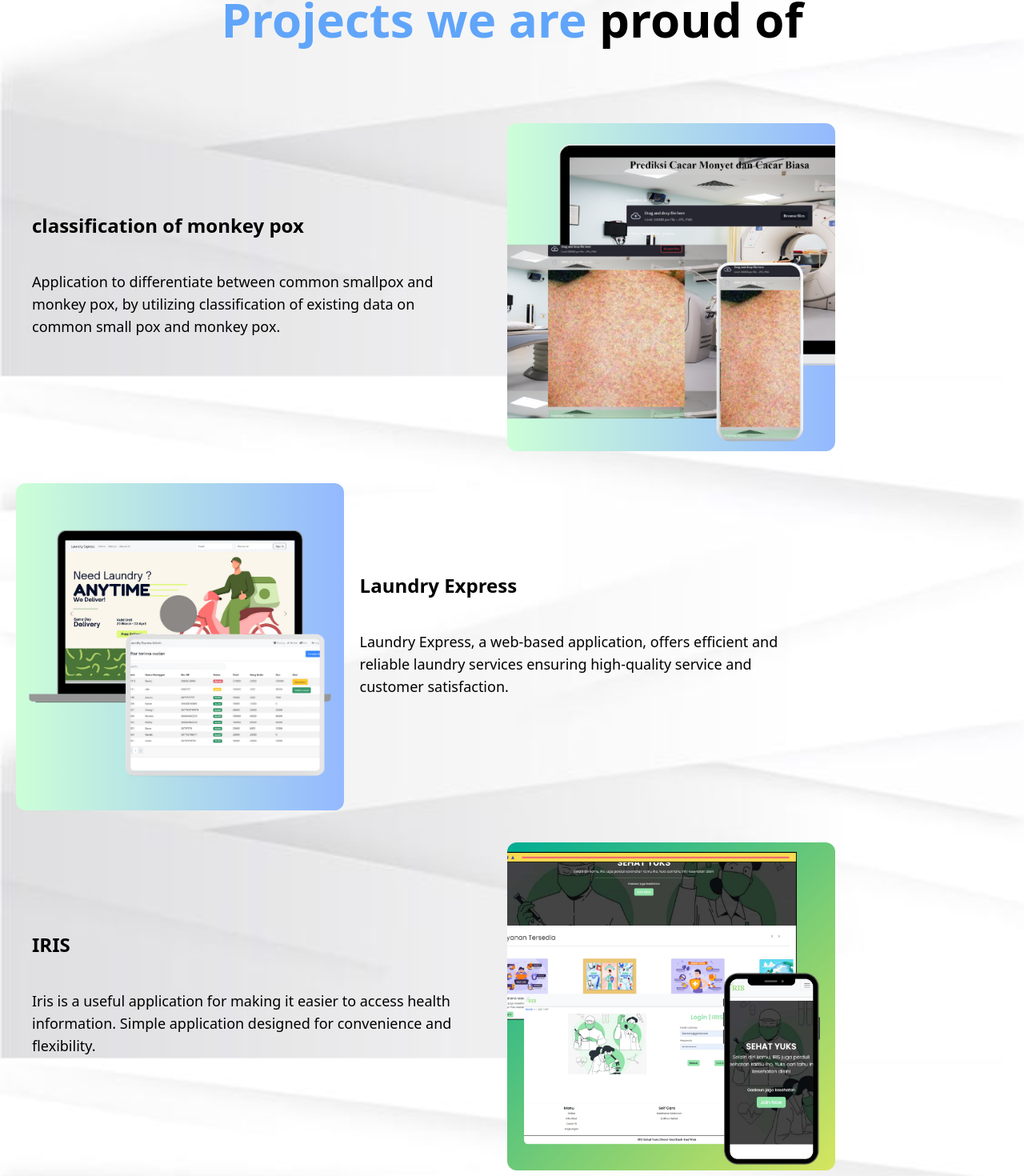
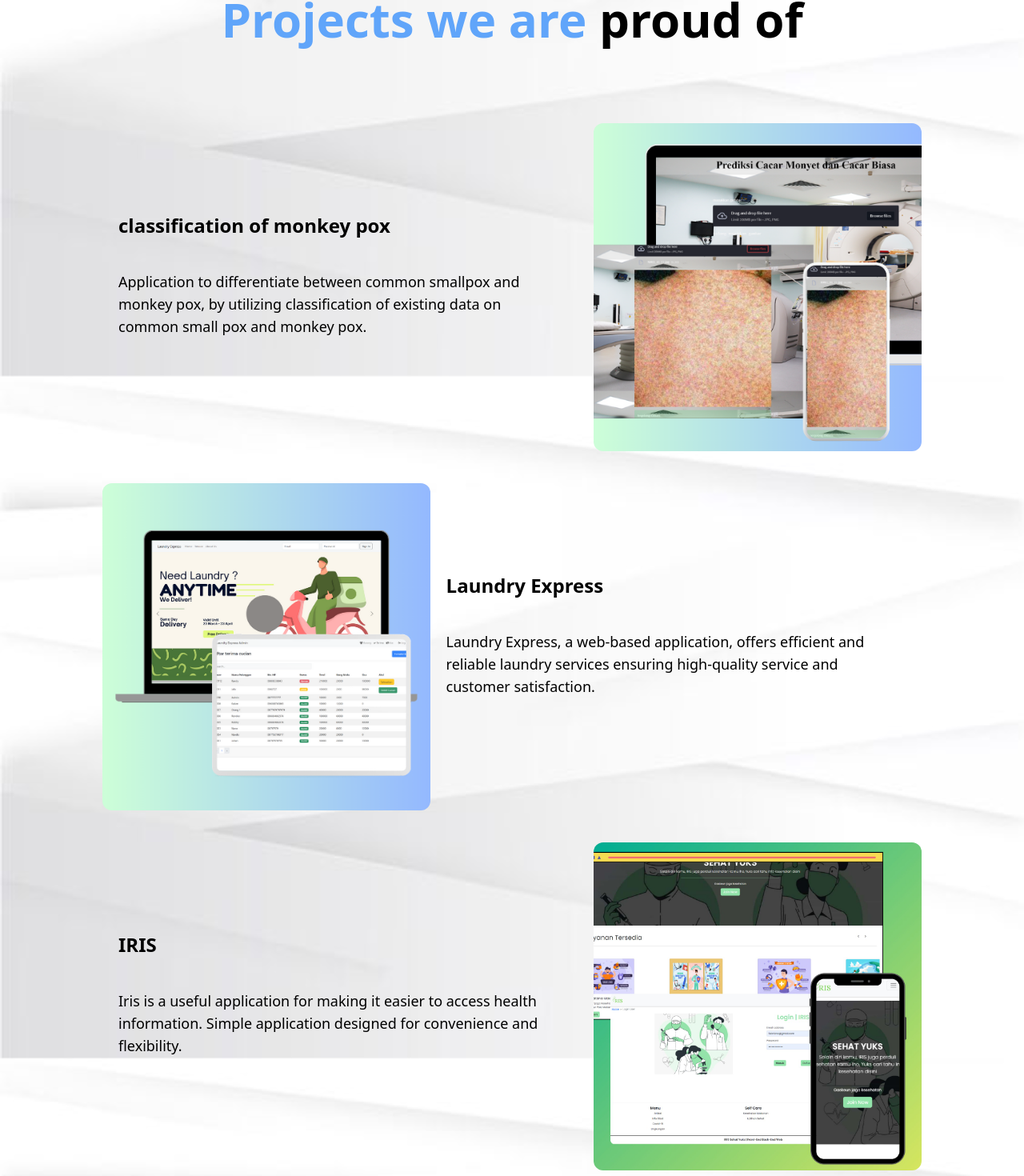
Before and after one commit to akhfarisfz/U, a React (Create React App) app in the folder profile/: page / in a window 1280 px wide. Shown: the part 1235-2705 px from the top of the page at 80% size. Built offline with nearby package versions, Linux system fonts and the light colour scheme.

Commit message:
Update minor

```diff
--- a/profile/src/Page2/Portofolio1.js
+++ b/profile/src/Page2/Portofolio1.js
@@ -2,7 +2,7 @@
 
 function Portofolio1(props) {
   return (
-    <div className="mx-5 max-w-screen-lg">
+    <div className="mx-5 xl:mx-auto max-w-screen-lg">
       <div className="flex flex-col md:flex-row px-4 md:px-0 py-5">
         <div className="w-full md:w-3/5">
           <h1 className="font-bold text-xl md:text-2xl mt-4 md:mt-28 pl-5">{props.judul}</h1>
--- a/profile/src/Page2/Portofolio2.js
+++ b/profile/src/Page2/Portofolio2.js
@@ -2,7 +2,7 @@
 
 function Portofolio2(props) {
   return (
-    <div className="mx-5 max-w-screen-lg">
+    <div className="mx-5 xl:mx-auto  max-w-screen-lg">
       <div className="flex flex-col md:flex-row px-4 md:px-0 py-5">
       <div className="w-full md:w-2/5 hidden sm:block">
           <img className="w-full md:max-w-full rounded-xl" src={props.src} alt={props.alt} />
```
